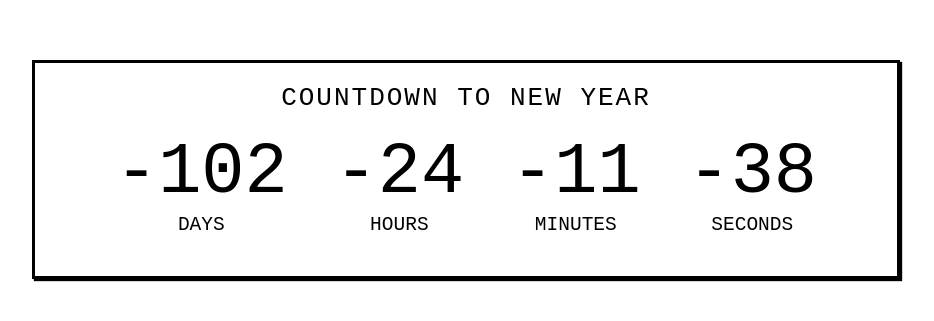
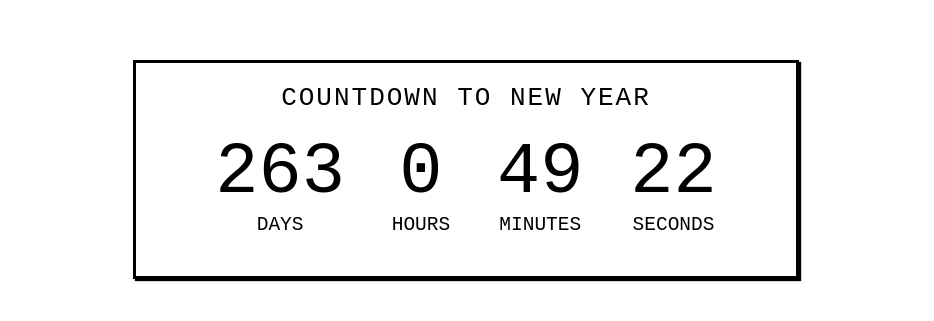
Before and after one commit to neonone1234/newyearscountdown, a plain HTML site: page index.html in a window 1280 px wide. Shown: the part 231-552 px from the top of the page, without its empty margins (174-1108 px from the left). Drawn offline with Linux system fonts and the light colour scheme.

Commit message:
Update index.html

```diff
--- a/index.html
+++ b/index.html
@@ -91,7 +91,7 @@ li span {
         hour = minute * 60,
         day = hour * 24;
 
-  let newyear = "Jan 01, 2023 00:00:00",
+  let newyear = "Jan 01, 2024 00:00:00",
       countDown = new Date(newyear).getTime(),
       x = setInterval(function() {
 
```
